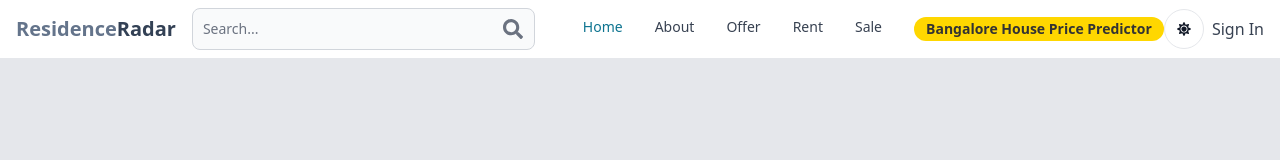
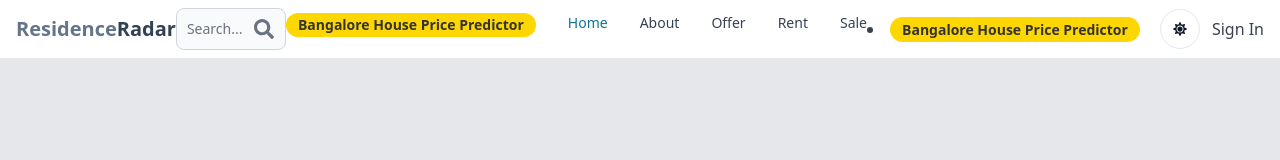
Before and after one commit to anuvansh99/ResidenceRadar, a React (Vite) app in the folder client/: page / in a window 1280 px wide. Shown: the top 160 px of the page. Built offline with nearby package versions, Linux system fonts and the light colour scheme; no server answers.

Commit message:
Update Header.jsx

```diff
--- a/client/src/components/Header.jsx
+++ b/client/src/components/Header.jsx
@@ -12,11 +12,13 @@ export default function Header() {
   const { currentUser } = useSelector(state => state.user);
   const { theme } = useSelector(state => state.theme);
   const [searchTerm, setSearchTerm] = useState('');
+  const [showMobileSearch, setShowMobileSearch] = useState(false);
   const navigate = useNavigate();
   const dispatch = useDispatch();
 
   const handleSubmit = (e) => {
     e.preventDefault();
+    setShowMobileSearch(false);
     const urlParams = new URLSearchParams(window.location.search);
     urlParams.set('searchTerm', searchTerm);
     const searchQuery = urlParams.toString();
@@ -31,6 +33,7 @@ export default function Header() {
     }
   }, [location.search]);
 
+  // Optional: handle sign out
   const handleSignOut = async () => {
     try {
       const res = await fetch('/api/auth/signout');
@@ -50,34 +53,72 @@ export default function Header() {
         </h1>
       </Link>
 
-      {/* Search Input for Large Screens */}
-      <form onSubmit={handleSubmit} className="hidden lg:block flex-1 mx-4">
+      {/* Desktop Search Bar */}
+      <form
+        onSubmit={handleSubmit}
+        className="hidden lg:flex flex-1 justify-center"
+      >
         <TextInput
           type="text"
           placeholder="Search..."
           value={searchTerm}
           rightIcon={FaSearch}
           onChange={(e) => setSearchTerm(e.target.value)}
+          className="max-w-md w-full"
         />
       </form>
 
-      <div className="flex items-center gap-2 md:order-2">
-        {/* Search Button for Mobile */}
+      {/* Right section */}
+      <div className="flex items-center gap-3 md:order-2">
+        {/* Mobile Search Toggle */}
         <Button
           className="w-10 h-10 p-0 lg:hidden"
           color="gray"
           pill
-          onClick={() => {
-            // Optionally, you can implement a mobile search modal here
-            // For now, just focus the search input (if present)
-            const searchInput = document.getElementById('mobile-search-input');
-            if (searchInput) searchInput.focus();
-          }}
+          onClick={() => setShowMobileSearch((prev) => !prev)}
+          aria-label="Show search"
         >
           <AiOutlineSearch />
         </Button>
 
-        {/* Theme Toggle Button - always visible */}
+        {/* Spacing between predictor and theme toggle */}
+        <div className="flex items-center gap-3">
+          {/* Bangalore House Price Predictor Button */}
+          <Navbar.Link
+            as={'div'}
+            className="hidden lg:inline-block"
+            style={{
+              display: 'inline-block',
+              fontSize: '14px',
+              fontWeight: 'bold',
+              textAlign: 'center',
+              color: '#333333',
+              backgroundColor: '#FFD700',
+              borderRadius: '50px',
+              padding: '2px 12px',
+              textTransform: 'capitalize',
+              cursor: 'pointer',
+              transition: 'color 0.3s ease-in-out, transform 0.2s ease-in-out, background-color 0.3s ease-in-out',
+              marginRight: '0.5rem', // extra spacing
+            }}
+            onClick={() => window.open('https://banglore-house-price-predictor.onrender.com/', '_blank')}
+            onMouseEnter={(e) => {
+              e.currentTarget.style.color = '#FFFFFF';
+              e.currentTarget.style.backgroundColor = '#FF5722';
+              e.currentTarget.style.transform = 'scale(1.05)';
+            }}
+            onMouseLeave={(e) => {
+              e.currentTarget.style.color = '#333333';
+              e.currentTarget.style.backgroundColor = '#FFD700';
+              e.currentTarget.style.transform = 'scale(1)';
+            }}
+          >
+            <span style={{ color: 'inherit', textDecoration: 'none' }}>
+              Bangalore House Price Predictor
+            </span>
+          </Navbar.Link>
+
+          {/* Theme Toggle Button */}
           <Button
             className="w-10 h-10 p-0 inline-flex items-center justify-center"
             color="gray"
@@ -88,6 +129,7 @@ export default function Header() {
           >
             {theme === 'light' ? <FaSun /> : <FaMoon />}
           </Button>
+        </div>
 
         {/* User Dropdown or Sign In */}
         {currentUser ? (
@@ -118,35 +160,31 @@ export default function Header() {
         <Navbar.Toggle />
       </div>
 
-      {/* Responsive Search Input for Mobile (visible in collapse) */}
-      <Navbar.Collapse>
-        <form onSubmit={handleSubmit} className="block lg:hidden mb-2">
+      {/* Mobile Search Bar Overlay/Dropdown */}
+      {showMobileSearch && (
+        <div className="absolute top-16 left-0 w-full px-4 py-2 bg-white dark:bg-gray-800 z-50 flex lg:hidden border-b">
+          <form onSubmit={handleSubmit} className="flex w-full gap-2">
             <TextInput
-            id="mobile-search-input"
               type="text"
               placeholder="Search..."
               value={searchTerm}
               rightIcon={FaSearch}
               onChange={(e) => setSearchTerm(e.target.value)}
+              className="w-full"
+              autoFocus
             />
+            <Button type="submit" color="gray" pill>
+              <FaSearch />
+            </Button>
           </form>
-        <Navbar.Link active={path === "/"} as={'div'}>
-          <Link to="/">Home</Link>
-        </Navbar.Link>
-        <Navbar.Link active={path === "/about"} as={'div'}>
-          <Link to="/about">About</Link>
-        </Navbar.Link>
-        <Navbar.Link active={path === "/search?offer=true"} as={'div'}>
-          <Link to="/search?offer=true">Offer</Link>
-        </Navbar.Link>
-        <Navbar.Link active={path === "/search?type=rent"} as={'div'}>
-          <Link to="/search?type=rent">Rent</Link>
-        </Navbar.Link>
-        <Navbar.Link active={path === "/search?type=sale"} as={'div'}>
-          <Link to="/search?type=sale">Sale</Link>
-        </Navbar.Link>
+        </div>
+      )}
+
+      <Navbar.Collapse>
+        {/* Mobile: Show predictor button in collapse */}
         <Navbar.Link
           as={'div'}
+          className="lg:hidden"
           style={{
             display: 'inline-block',
             fontSize: '14px',
@@ -159,6 +197,7 @@ export default function Header() {
             textTransform: 'capitalize',
             cursor: 'pointer',
             transition: 'color 0.3s ease-in-out, transform 0.2s ease-in-out, background-color 0.3s ease-in-out',
+            marginBottom: '0.5rem',
           }}
           onClick={() => window.open('https://banglore-house-price-predictor.onrender.com/', '_blank')}
           onMouseEnter={(e) => {
@@ -176,6 +215,22 @@ export default function Header() {
             Bangalore House Price Predictor
           </span>
         </Navbar.Link>
+
+        <Navbar.Link active={path === "/"} as={'div'}>
+          <Link to="/">Home</Link>
+        </Navbar.Link>
+        <Navbar.Link active={path === "/about"} as={'div'}>
+          <Link to="/about">About</Link>
+        </Navbar.Link>
+        <Navbar.Link active={path === "/search?offer=true"} as={'div'}>
+          <Link to="/search?offer=true">Offer</Link>
+        </Navbar.Link>
+        <Navbar.Link active={path === "/search?type=rent"} as={'div'}>
+          <Link to="/search?type=rent">Rent</Link>
+        </Navbar.Link>
+        <Navbar.Link active={path === "/search?type=sale"} as={'div'}>
+          <Link to="/search?type=sale">Sale</Link>
+        </Navbar.Link>
       </Navbar.Collapse>
     </Navbar>
   );
```
Lines whose indentation alone changed are shown as unchanged.
